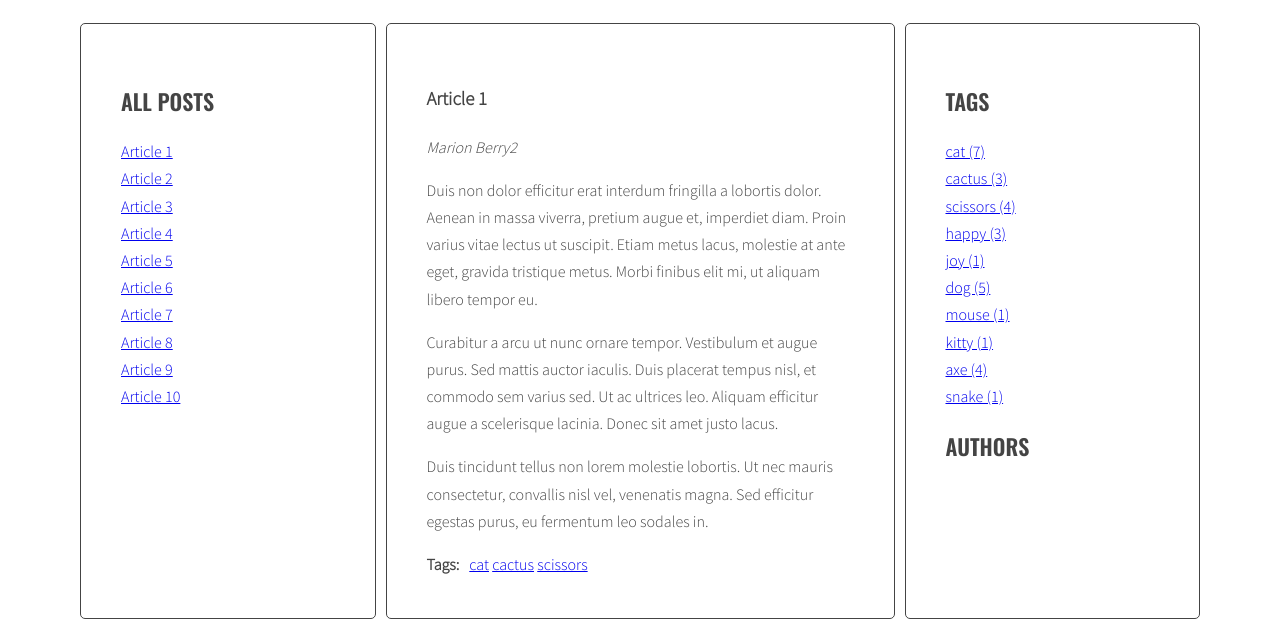
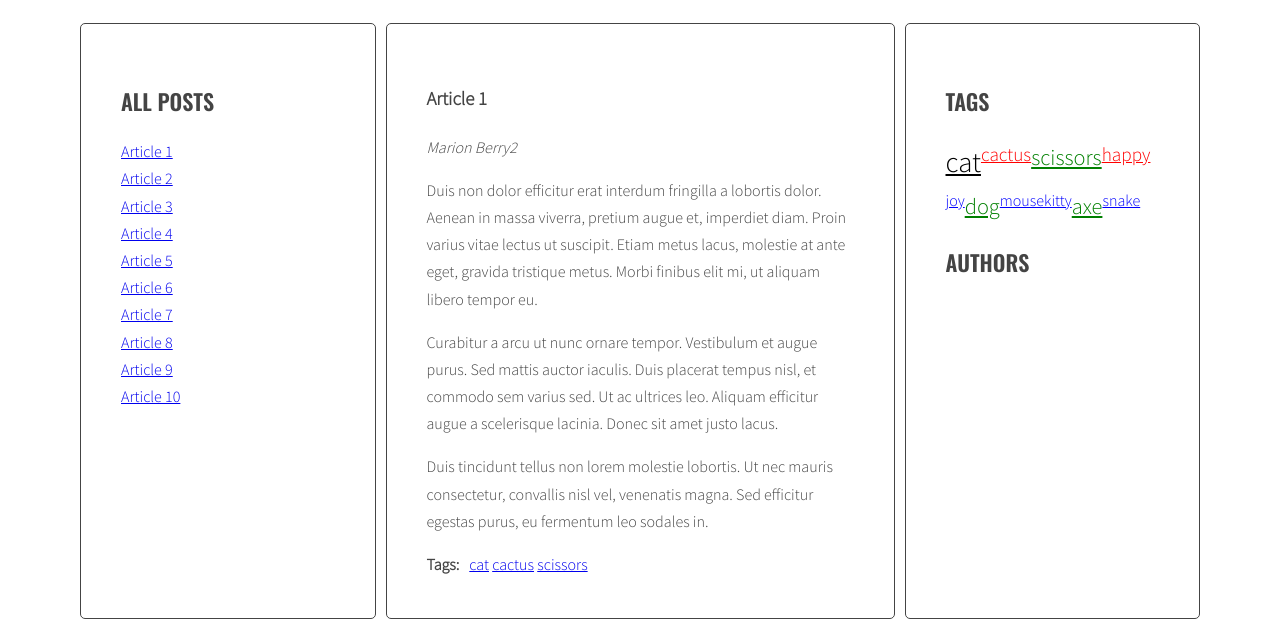
Before and after one commit to wwrzyszcz/jsBlog, a website: page index.html in a window 1280 px wide. Shown: the part 220-847 px from the top of the page. Drawn offline with nearby package versions, Linux system fonts and the light colour scheme.

Commit message:
Added cloud for tags.

```diff
--- a/js/script.js
+++ b/js/script.js
@@ -50,8 +50,9 @@
     optArticleTagsSelector = '.post-tags .list',
     optArticleSingleTagSelector = '.post-tags a',
     optTagsListSelector = '.list.tags',
-    optArticleAuthorSelector = '.post-author';
-
+    optArticleAuthorSelector = '.post-author',
+    optCloudClassCount = 5,
+    optCloudClassPrefix = 'tag-size-';
 
   function generateTitleLinks(customSelector = ''){
 
@@ -101,6 +102,27 @@
     link.addEventListener('click', titleClickHandler);
   }
 
+  function calculateTagsParams (tags){
+    const params = {
+      max: 0,
+      min: 99999,
+    };
+    for(let tag in tags){
+      params.max = Math.max(tags[tag], params.max);
+      params.min = Math.min(tags[tag], params.min);
+    }
+    return params;
+  }
+
+  function calculateTagsClass(count, params){
+
+    const normalizedCount = count - params.min;
+    const normalizedMax = params.max - params.min;
+    const percentage = normalizedCount/normalizedMax;
+    const classNumber = Math.floor(percentage * (optCloudClassCount -1) + 1 );
+    const classAndValueNumber = optCloudClassPrefix + classNumber;
+    return classAndValueNumber;
+  }
 
   /* GENERATE TAGS */
 
@@ -159,13 +181,18 @@
     /* [NEW] find list of tags in right column */
     const tagList = document.querySelector('.tags');
 
+    const tagsParams = calculateTagsParams(allTags);
+    console.log('tagsParams: ', tagsParams);
+
     /* [NEW] create variable for all links HTML code */
     let allTagsHTML = '';
 
     /* [NEW] START LOOP: for each tag in allTags: */
     for(let tag in allTags){
+
       /* [NEW] generate code of a link and add it to allTagsHTML */
-      allTagsHTML += '<li><a href="#allTagsHTML"><span>' + tag + " (" + allTags[tag] + ")" + '</span></a></li>';
+      const tagLinkHTML = '<li><a class="' + calculateTagsClass(allTags[tag], tagsParams) +  '" href="#tag-' + tag + '">' + tag + ' ' + '</a></li>';
+      allTagsHTML += tagLinkHTML;
     }
 
     /* [NEW] END LOOP: for each tag in allTags: */
@@ -173,6 +200,7 @@
     /* [NEW] add html from allTags to tagList */
     tagList.innerHTML = allTagsHTML;
   }
+
   generateTags();
 
   function tagClickHandler(event){
--- a/sass/style.scss
+++ b/sass/style.scss
@@ -39,6 +39,27 @@ body {
     font-weight: 400;
     color: lighten($color-dark, 20%);
   }
+}
+
+.tag-size-1 {
+  font-size: 100%;
+  color: blue;
+}
+.tag-size-2 {
+  font-size: 120%;
+  color: red;
+}
+.tag-size-3 {
+  font-size: 140%;
+  color: green;
+}
+.tag-size-4 {
+  font-size: 160%;
+  color: brown;
+}
+.tag-size-5 {
+  font-size: 180%;
+  color: black;
 }
 
 /* Layout */
@@ -91,6 +112,14 @@ body {
   }
 }
 
+/* Tags */
+
+.tags {
+  text-align: center;
+  display: flex;
+  flex-wrap: wrap;
+}
+
 /* Authors */
 
 .authors {
```
Also changed, not shown: css/style.css, 1 other file.
